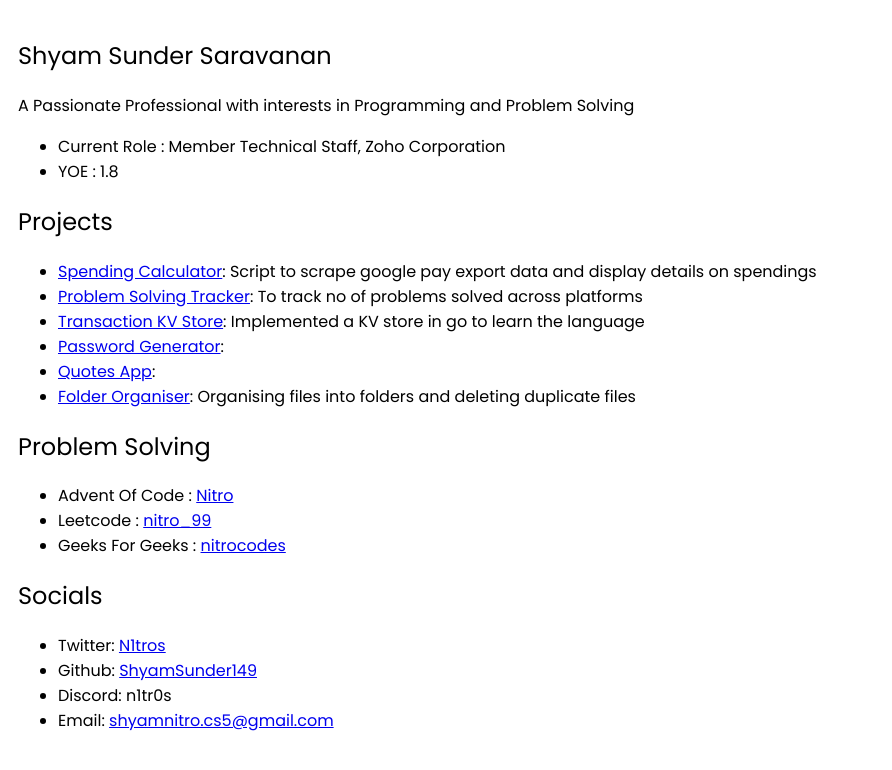
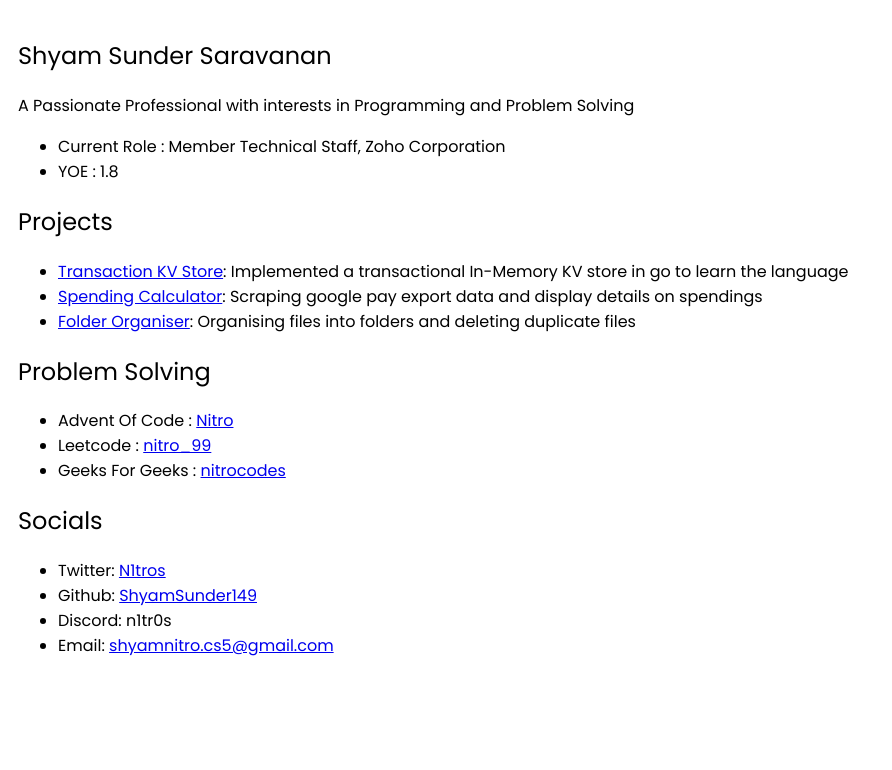
Before and after one commit to ShyamSunder149/static-portfolio, a plain HTML site: page index.html in a window 1280 px wide. Shown: the whole page, without its empty margins (0-892 px from the left). Drawn offline with Linux system fonts and the light colour scheme.

Commit message:
Update index.html

```diff
--- a/index.html
+++ b/index.html
@@ -32,30 +32,14 @@
     <h2>Projects</h2>
     <ul>
       <li>
+        <a href="https://github.com/ShyamSunder149?tab=repositories"
+          >Transaction KV Store</a
+        >: Implemented a transactional In-Memory KV store in go to learn the language
+      </li>
+      <li>
         <a href="https://github.com/ShyamSunder149/spending-calculator"
           >Spending Calculator</a
-        >: Script to scrape google pay export data and display details on
-        spendings
-      </li>
-      <li>
-        <a href="https://github.com/ShyamSunder149?tab=repositories"
-          >Problem Solving Tracker</a
-        >: To track no of problems solved across platforms
-      </li>
-      <li>
-        <a href="https://github.com/ShyamSunder149?tab=repositories"
-          >Transaction KV Store</a
-        >: Implemented a KV store in go to learn the language
-      </li>
-      <li>
-        <a href="https://github.com/ShyamSunder149?tab=repositories"
-          >Password Generator</a
-        >:
-      </li>
-      <li>
-        <a href="https://github.com/ShyamSunder149?tab=repositories"
-          >Quotes App</a
-        >:
+        >: Scraping google pay export data and display details on spendings
       </li>
       <li>
         <a href="https://github.com/ShyamSunder149/folder-organiser"
```
